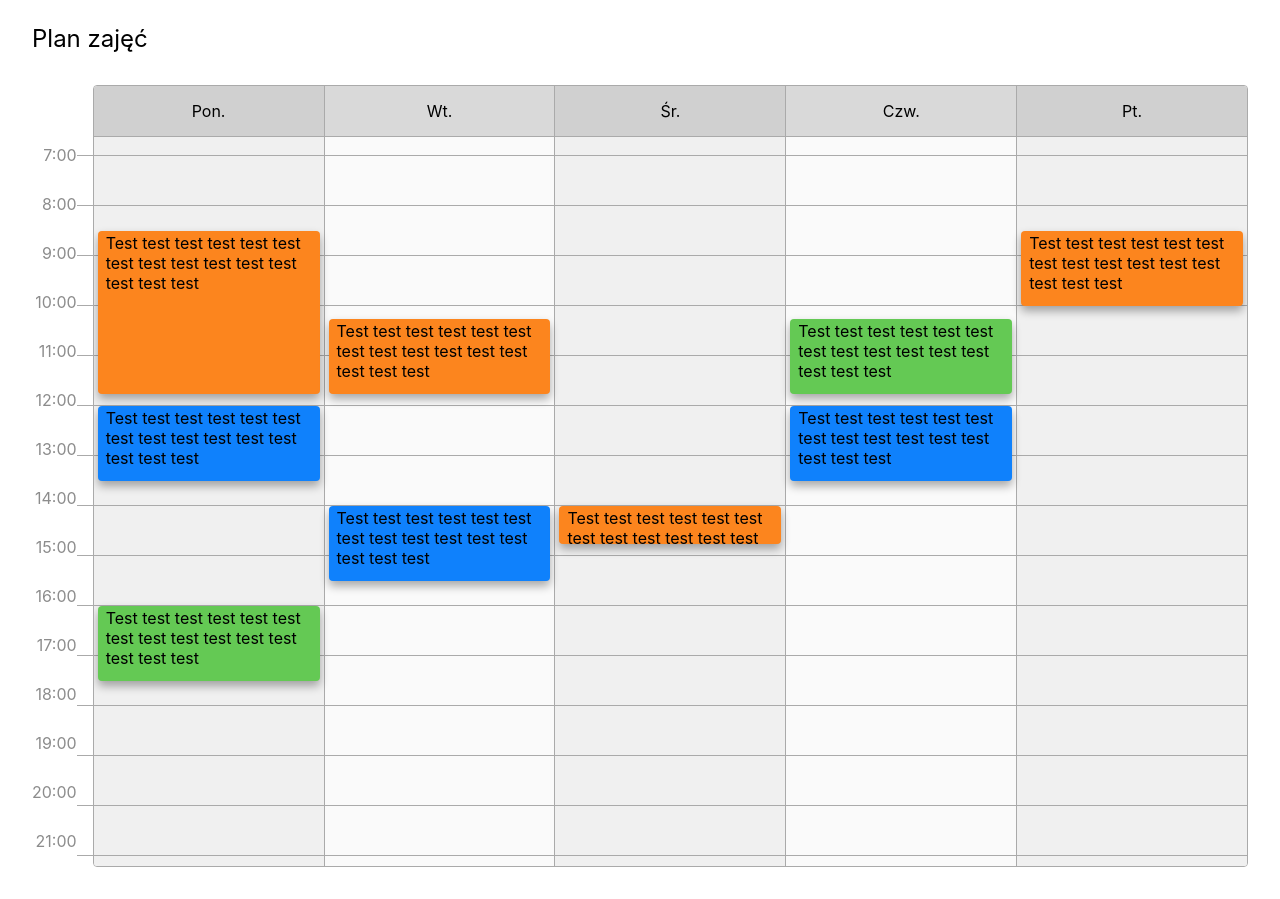
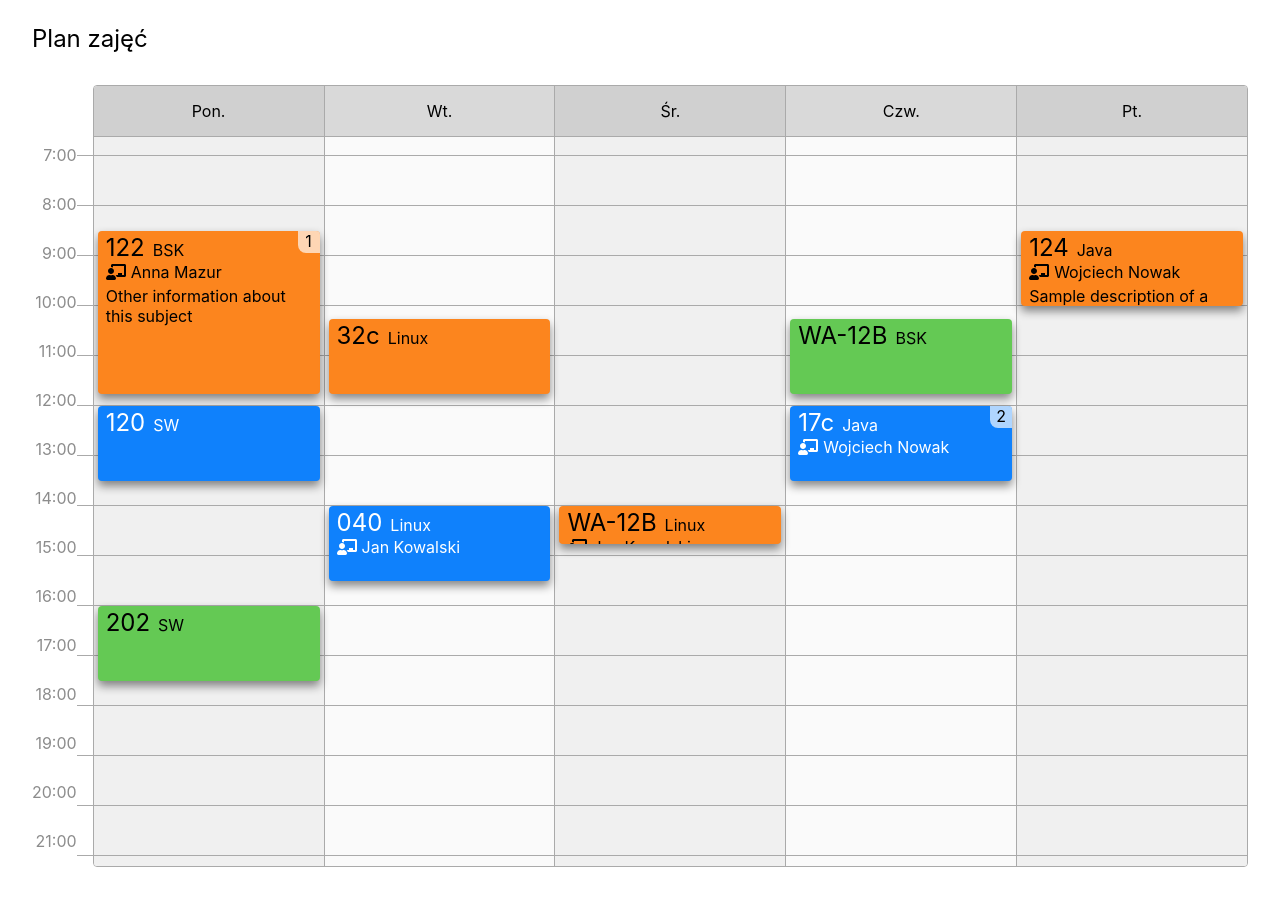
Before and after one commit to WooooCash/UPZ-Frontend_2, a React (Create React App) app: page /planTest in a window 1280 px wide. Built offline with nearby package versions, Linux system fonts and the light colour scheme.

Commit message:
Added new layout for event displays on PlanWeekView

```diff
--- /dev/null
+++ b/src/screens/plan/PlanWeekView/EventDisplay.css
@@ -0,0 +1,89 @@
+.eventDisplay {
+    position: absolute;
+
+    box-sizing: border-box;
+
+    /* background-color: var(--grey); */
+    border-radius: 4px;
+
+    top: 100px;
+    left: 0px;
+    right: 0px;
+    height: 40px;
+
+    margin-left: 4px;
+    margin-right: 4px;
+
+    padding-left: 8px;
+    padding-right: 8px;
+    padding-top: 2px;
+    padding-bottom: 6px;
+
+    overflow: hidden;
+
+    z-index: 4;
+
+    box-shadow: #0007 0px 5px 10px;
+
+    transition-property: box-shadow;
+    transition-duration: 100ms;
+}
+
+.eventDisplay:hover {
+    cursor: pointer;
+
+    box-shadow: #000a 0px 7px 15px;
+}
+
+.eventDisplayParityDisplay {
+    position: absolute;
+    display: flex;
+
+    top: 0px;
+    right: 0px;
+
+    width: 22px;
+    height: 22px;
+
+    background-color: #fffa;
+    color: black;
+
+    align-content: center;
+    justify-content: center;
+
+    border-radius: 0px 0px 0px 8px;
+
+    transition-duration: 100ms;
+    transition-property: background-color;
+}
+
+.eventDisplayParityDisplay:hover {
+    background-color: white;
+}
+
+.eventDisplayTitleRow {
+    display: flex;
+    flex-direction: row;
+
+    align-items: flex-end;
+}
+
+.eventDisplayRoomNr {
+    font-size: 24px;
+}
+
+.eventDisplayName {
+    margin-bottom: 2px;
+    margin-left: 8px;
+}
+
+.eventDisplayOther {
+    margin-top: 4px;
+}
+
+.eventDisplayPersonNameRow {
+    display: flex;
+    flex-direction: row;
+
+    align-items: center;
+}
--- /dev/null
+++ b/src/screens/plan/PlanWeekView/EventDisplay.js
@@ -0,0 +1,50 @@
+import { useState } from 'react';
+import { FontAwesomeIcon } from "@fortawesome/react-fontawesome";
+import { faChalkboardTeacher } from '@fortawesome/free-solid-svg-icons';
+import './EventDisplay.css';
+
+export default function EventDisply(props) {
+
+    const [hovered, setHovered] = useState(false);
+
+    let eventDisplayStyle = {
+        backgroundColor: props.color ?? 'lightgrey',
+        color: props.fontColor ?? 'black',
+        top: props.top ?? 0,
+        height: props.height,
+    };
+
+    let eventDisplayHoveredStyle = {
+        backgroundColor: props.color ?? 'lightgrey',
+        color: props.fontColor ?? 'black',
+        top: props.top ?? 0,
+        minHeight: props.height,
+        height: 'auto',
+        zIndex: 100,
+    };
+
+    let parity = props.parity ?? '0';
+    let parityTitle = (parity == '1') ? 'Zajęcia w tygodnie nieparzyste' : 'Zajęcia w tygodnie parzyste';
+
+    return (
+        <div className='eventDisplay' style={hovered ? eventDisplayHoveredStyle : eventDisplayStyle} onMouseEnter={() => setHovered(true)} onMouseLeave={() => setHovered(false)}>
+            {parity != '0' &&
+                <div className='eventDisplayParityDisplay' title={parityTitle}>{parity}</div>
+            }
+            <div className='eventDisplayTitleRow'>
+                <div className='eventDisplayRoomNr'>{props.roomNr}</div>
+                <div className='eventDisplayName'>{props.name}</div>
+            </div>
+            {props.person &&
+            <div className='eventDisplayPersonNameRow'>
+                <FontAwesomeIcon icon={faChalkboardTeacher} style={{marginRight: '5px'}}/>
+                <div className='eventDisplayPersonName'>{props.person}</div>
+            </div>
+
+            }
+            {props.other &&
+                <div className='eventDisplayOther'>{props.other}</div>
+            }
+        </div>
+    );
+}
--- a/src/screens/plan/PlanWeekView/PlanWeekView.css
+++ b/src/screens/plan/PlanWeekView/PlanWeekView.css
@@ -99,39 +99,3 @@
 
     border-bottom: 1px solid #aaaaaa;
 }
-
-.eventDisplay {
-    position: absolute;
-
-    box-sizing: border-box;
-
-    /* background-color: var(--grey); */
-    border-radius: 4px;
-
-    top: 100px;
-    left: 0px;
-    right: 0px;
-    height: 40px;
-
-    margin-left: 4px;
-    margin-right: 4px;
-
-    padding-left: 8px;
-    padding-right: 8px;
-    padding-top: 2px;
-
-    overflow: hidden;
-
-    z-index: 4;
-
-    box-shadow: #0005 0px 5px 10px;
-
-    transition-property: box-shadow;
-    transition-duration: 100ms;
-}
-
-.eventDisplay:hover {
-    cursor: pointer;
-
-    box-shadow: #0007 0px 7px 15px;
-}
--- a/src/screens/plan/PlanWeekView/PlanWeekView.js
+++ b/src/screens/plan/PlanWeekView/PlanWeekView.js
@@ -1,5 +1,6 @@
 import { faExpandArrowsAlt } from '@fortawesome/free-solid-svg-icons';
 import { useEffect, useRef } from 'react/cjs/react.production.min';
+import EventTile from './EventDisplay';
 import './PlanWeekView.css'
 
 export default function PlanWeekView(props) {
@@ -13,30 +14,16 @@ export default function PlanWeekView(props) {
     const TO_HOUR = 22;
 
     const events = [
-        {dayNumber: '1', from:'8:30', to:'11:45', color:'#fc851e'},
-        {dayNumber: '1', from:'12:00', to:'13:30', color:'#0f81fc'},
-        {dayNumber: '1', from:'16:00', to:'17:30', color:'#64c954'},
-        {dayNumber: '2', from:'10:15', to:'11:45', color:'#fc851e'},
-        {dayNumber: '2', from:'14:00', to:'15:30', color:'#0f81fc'},
-        {dayNumber: '3', from:'14:00', to:'14:45', color:'#fc851e'},
-        {dayNumber: '4', from:'10:15', to:'11:45', color:'#64c954'},
-        {dayNumber: '4', from:'12:00', to:'13:30', color:'#0f81fc'},
-        {dayNumber: '5', from:'8:30', to:'10:00', color:'#fc851e'},
+        {dayNumber: '1', from:'8:30', to:'11:45', color:'#fc851e', roomNr:'122', name:'BSK', person:'Anna Mazur', parity:'1', other:'Other information about this subject'},
+        {dayNumber: '1', from:'12:00', to:'13:30', color:'#0f81fc', fontColor:'white', roomNr:'120', name:'SW'},
+        {dayNumber: '1', from:'16:00', to:'17:30', color:'#64c954', roomNr:'202', name:'SW'},
+        {dayNumber: '2', from:'10:15', to:'11:45', color:'#fc851e', roomNr:'32c', name:'Linux'},
+        {dayNumber: '2', from:'14:00', to:'15:30', color:'#0f81fc', fontColor:'white', roomNr:'040', name:'Linux', person:'Jan Kowalski'},
+        {dayNumber: '3', from:'14:00', to:'14:45', color:'#fc851e', roomNr:'WA-12B', name:'Linux', person:'Jan Kowalski'},
+        {dayNumber: '4', from:'10:15', to:'11:45', color:'#64c954', roomNr: 'WA-12B', name: 'BSK'},
+        {dayNumber: '4', from:'12:00', to:'13:30', color:'#0f81fc', fontColor:'white', roomNr:'17c', name:'Java', person:'Wojciech Nowak', parity: '2'},
+        {dayNumber: '5', from:'8:30', to:'10:00', color:'#fc851e', roomNr:'124', name:'Java', person:'Wojciech Nowak', other:'Sample description of a subject'},
     ];
-
-    // const data = {
-    //     monday: [{from:'8:30', to:'11:45', color:'#fc851e'},
-    //                 {from:'12:00', to:'13:30', color:'#0f81fc'},
-    //                 {from:'16:00', to:'17:30', color:'#64c954'}],
-    //     tuesday: [{from:'10:15', to:'11:45', color:'#fc851e'},
-    //                 {from:'14:00', to:'15:30', color:'#0f81fc'}],
-    //     wednesday: [{from:'14:00', to:'14:45', color:'#fc851e'}],
-    //     thursday: [{from:'10:15', to:'11:45', color:'#64c954'},
-    //                 {from:'12:00', to:'13:30', color:'#0f81fc'}],
-    //     friday: [{from:'8:30', to:'10:00', color:'#fc851e'}],
-    //     saturday: [],
-    //     sunday: [],
-    // }
 
     var hoursComponents = [];
     var horizontalLinesComponents = [];
@@ -76,55 +63,6 @@ export default function PlanWeekView(props) {
             eventsByDays.get(event.dayNumber).push(generateEventDiv(event));
         }
     }
-
-    // var mondayEvents = [];
-    // for (let event of data.monday) {
-    //     mondayEvents.push(
-    //         generateEventDiv(event)
-    //     );
-    // }
-
-    // var tuesdayEvents = [];
-    // for (let event of data.tuesday) {
-    //     tuesdayEvents.push(
-    //         generateEventDiv(event)
-    //     );
-    // }
-
-    // var wednesdayEvents = [];
-    // for (let event of data.wednesday) {
-    //     wednesdayEvents.push(
-    //         generateEventDiv(event)
-    //     );
-    // }
-
-    // var thursdayEvents = [];
-    // for (let event of data.thursday) {
-    //     thursdayEvents.push(
-    //         generateEventDiv(event)
-    //     );
-    // }
-
-    // var fridayEvents = [];
-    // for (let event of data.friday) {
-    //     fridayEvents.push(
-    //         generateEventDiv(event)
-    //     );
-    // }
-
-    // var saturdayEvents = [];
-    // for (let event of data.saturday) {
-    //     saturdayEvents.push(
-    //         generateEventDiv(event)
-    //     );
-    // }
-
-    // var sundayEvents = [];
-    // for (let event of data.sunday) {
-    //     sundayEvents.push(
-    //         generateEventDiv(event)
-    //     );
-    // }
 
     return (
         <div className='planWeekViewMainContainer'>
@@ -173,8 +111,6 @@ export default function PlanWeekView(props) {
         let eventStartOffset = DAY_HEADER_HEIGHT + ADDITIONAL_TOP_OFFSET + (eventFromHour * 60 + eventFromMinute - FROM_HOUR * 60) / 60 * ROW_HEIGHT;
         let eventHeight = eventLengthInMinutes / 60 * ROW_HEIGHT;
 
-        return <div className='eventDisplay' style={{top: eventStartOffset, height: eventHeight, backgroundColor:event.color}}>
-                Test test test test test test test test test test test test test test test
-            </div>;
+        return <EventTile color={event.color} fontColor={event.fontColor} top={eventStartOffset} height={eventHeight} roomNr={event.roomNr} name={event.name} person={event.person} parity={event.parity} other={event.other} />
     }
 }
```
